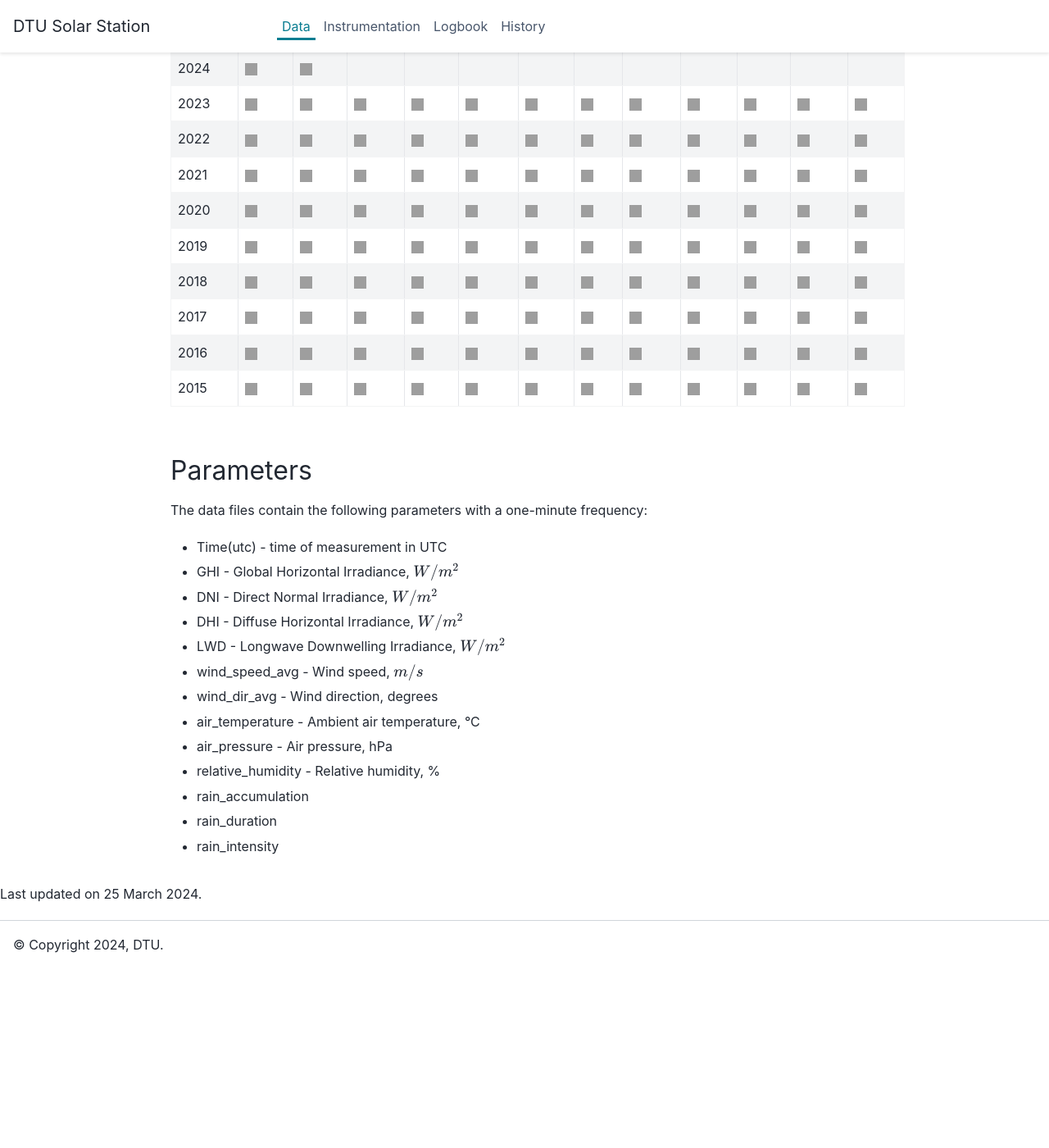
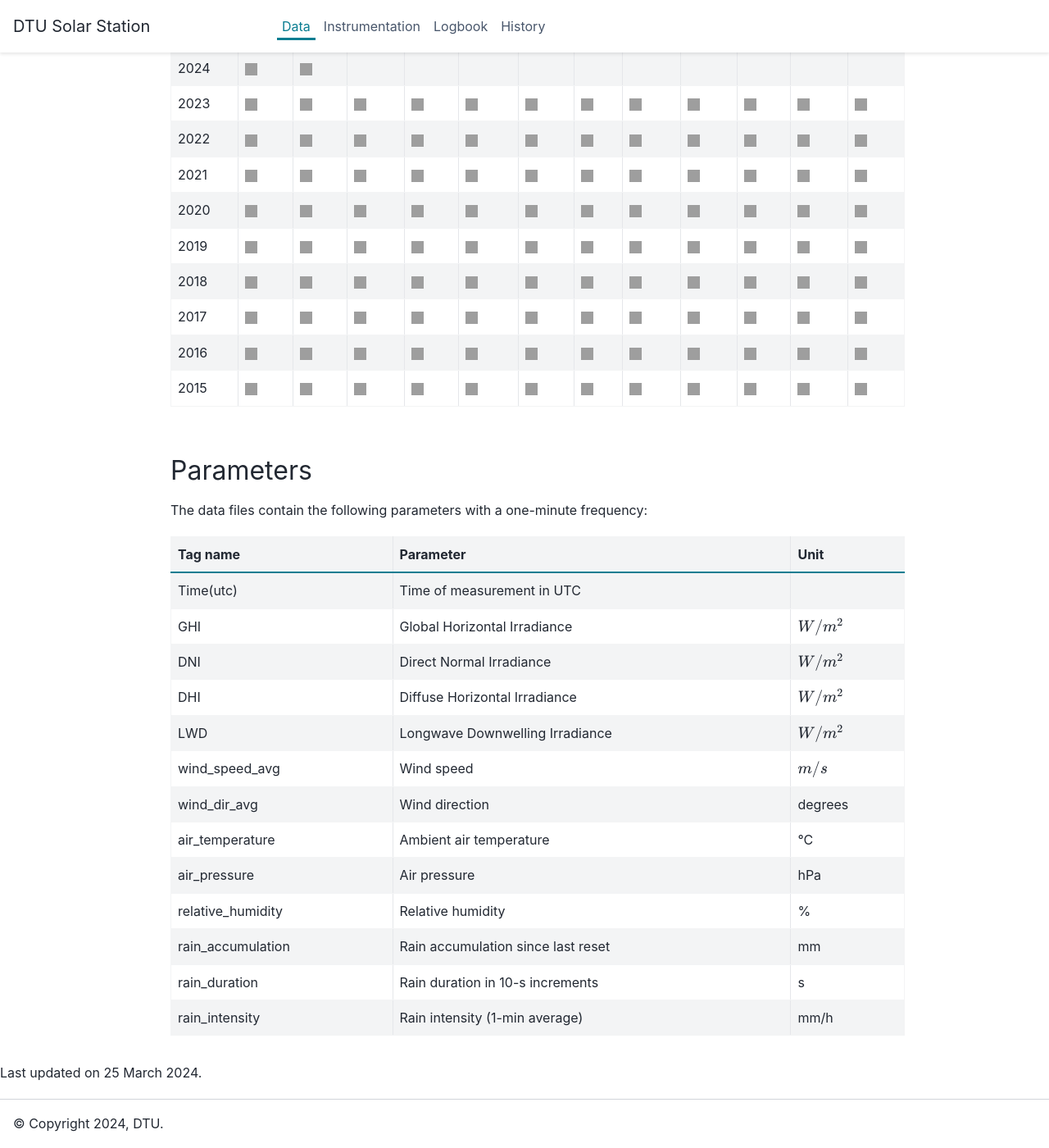
Before and after one commit to AssessingSolar/dtu_solar_station, a Sphinx documentation site: the page built from docs/data.md, in a window 1280 px wide and 1400 px high, scrolled down 238 px, cut to the strip 0-1400 px from the top of the window. Shown: the whole strip at 82% size. Built offline with Sphinx 7.4.7 and the PyData theme 0.15.4, drawn with Linux system fonts in a browser that asks for light colours; before the commit the page ends 1419 px from its top, so only the background shows below that; grey boxes are pictures that could not be loaded.

Commit message:
Changed parameter list into table

```diff
--- a/docs/data.md
+++ b/docs/data.md
@@ -8,16 +8,18 @@ Data is freely available in monthly files and can be downloaded from the table b
 ## Parameters
 The data files contain the following parameters with a one-minute frequency:
 
-- Time(utc) - time of measurement in UTC
-- GHI - Global Horizontal Irradiance, {math}`W/m^2`
-- DNI - Direct Normal Irradiance, {math}`W/m^2`
-- DHI - Diffuse Horizontal Irradiance, {math}`W/m^2`
-- LWD - Longwave Downwelling Irradiance, {math}`W/m^2`
-- wind_speed_avg - Wind speed, {math}`m/s`
-- wind_dir_avg - Wind direction, degrees
-- air_temperature - Ambient air temperature, °C
-- air_pressure - Air pressure, hPa
-- relative_humidity - Relative humidity, %
-- rain_accumulation
-- rain_duration
-- rain_intensity
+| Tag name          | Parameter                          | Unit          |
+| ----------------- | ---------------------------------- | ------------- |
+| Time(utc)         | Time of measurement in UTC         |               |
+| GHI               | Global Horizontal Irradiance       | {math}`W/m^2` |
+| DNI               | Direct Normal Irradiance           | {math}`W/m^2` |
+| DHI               | Diffuse Horizontal Irradiance      | {math}`W/m^2` |
+| LWD               | Longwave Downwelling Irradiance    | {math}`W/m^2` |
+| wind_speed_avg    | Wind speed                         | {math}`m/s`   |
+| wind_dir_avg      | Wind direction                     | degrees       |
+| air_temperature   | Ambient air temperature            | °C            |
+| air_pressure      | Air pressure                       | hPa           |
+| relative_humidity | Relative humidity                  | %             |
+| rain_accumulation | Rain accumulation since last reset | mm            |
+| rain_duration     | Rain duration in 10-s increments   | s             |
+| rain_intensity    | Rain intensity (1-min average)     | mm/h          |
```
